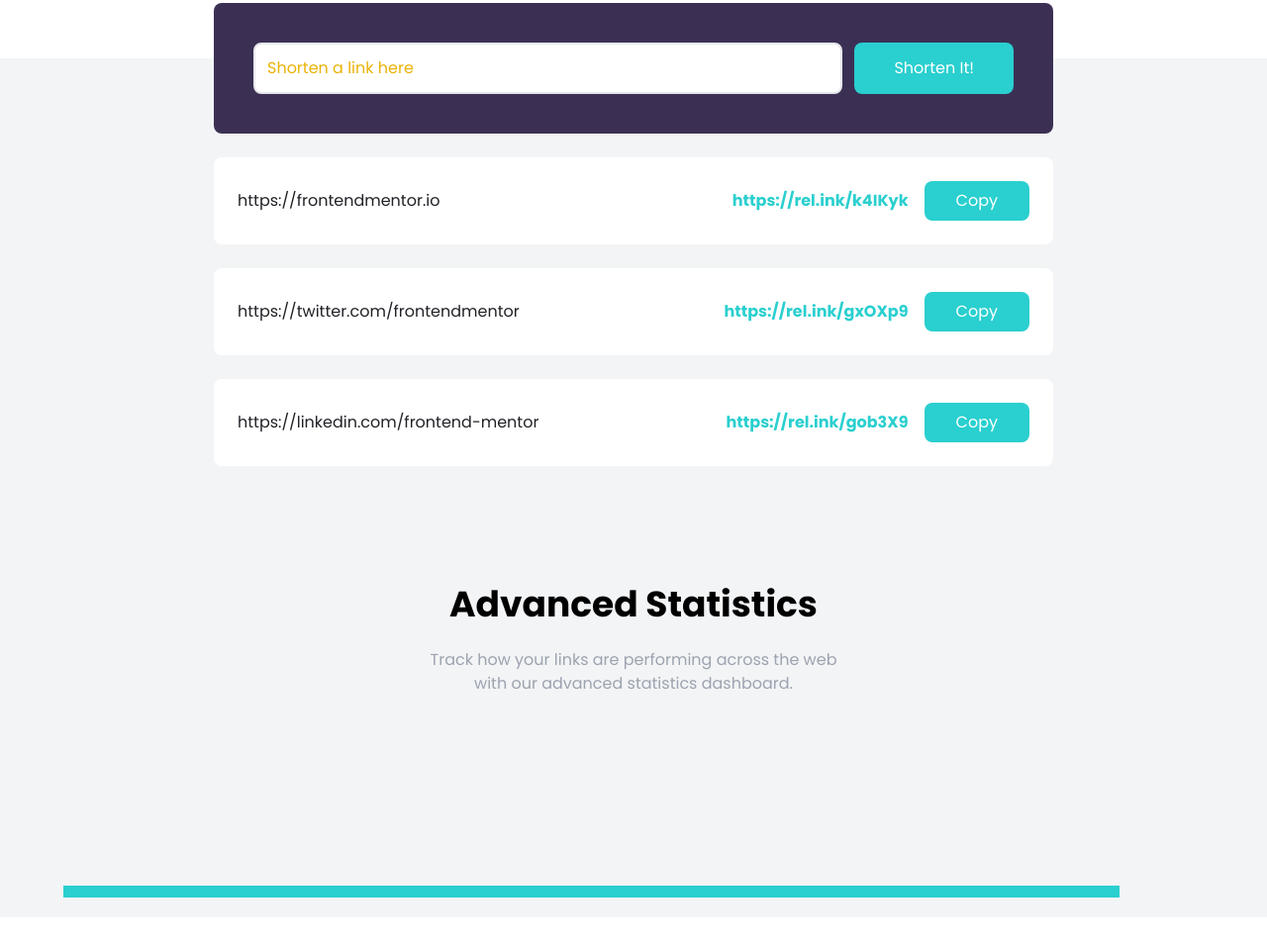
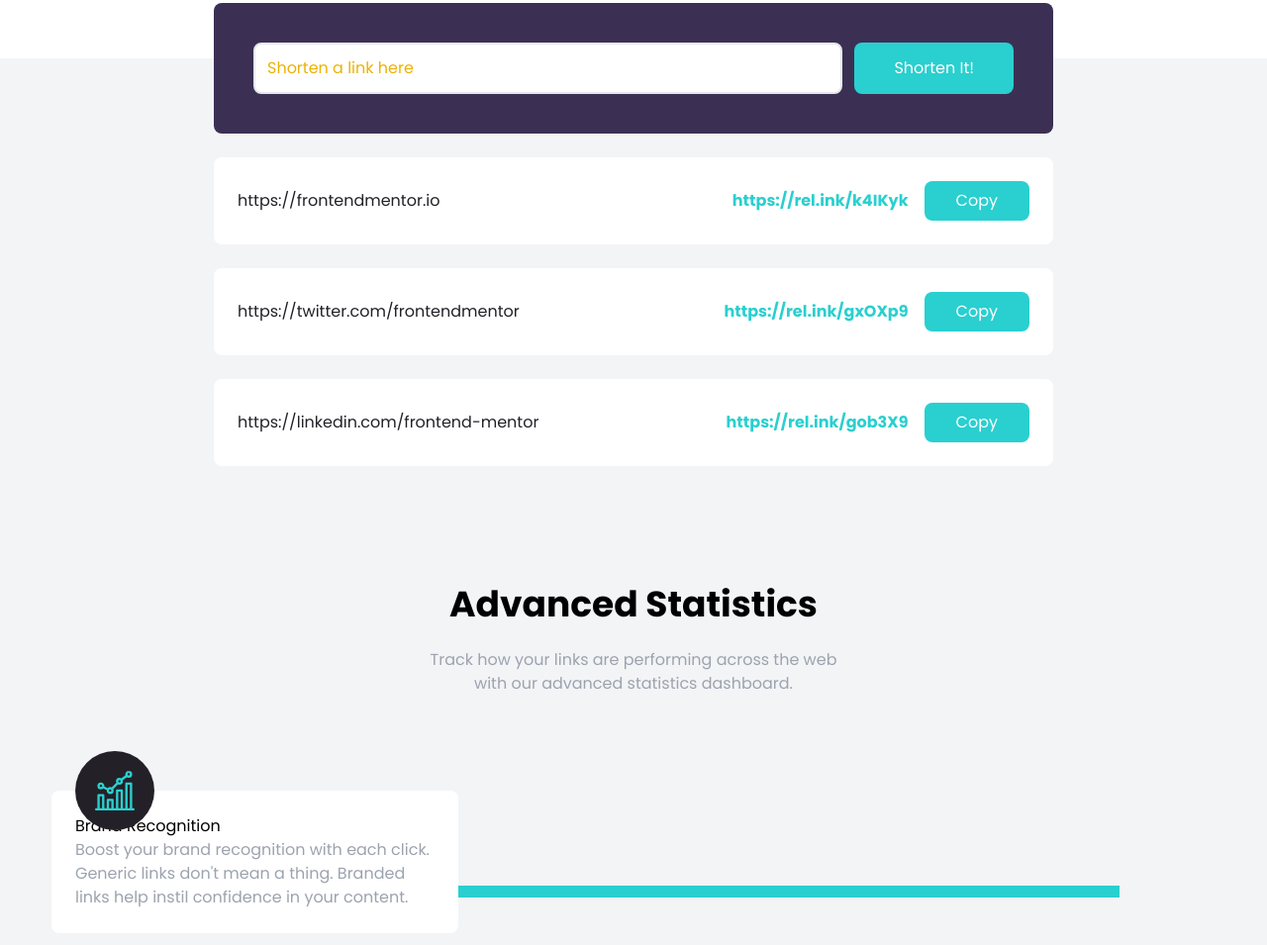
Before and after one commit to behrouz2115/shortly, a website: page src/index.html in a window 1280 px wide. Shown: the part 637-1592 px from the top of the page at 99% size. Before the commit the page ends 1564 px from the top, so only its background shows below. Drawn offline with Linux system fonts and the light colour scheme.

Commit message:
feature section

```diff
--- a/src/index.html
+++ b/src/index.html
@@ -132,6 +132,23 @@
             <div class=" hidden absolute top-24 w-10/12 left-16 h-3 bg-cyan md:block"></div>
             <!-- vertical line -->
             <div class=" absolute  w-2 left-1/2 h-full -ml-1 bg-cyan md:hidden"></div>
+            <!-- box 1 -->
+            <div class=" relative flex flex-col p-6 spaxc-y-6 bg-white rounded-lg md:w-1/3">
+                <!-- image -->
+                <div class="absolute -ml-10 left-1/2 -top-10 md:left-16">
+                    <!-- image container -->
+                    <div class="flex items-center justify-center w-20 h-20 p-4 rounded-full bg-veryDarkViolet">
+                        <img src="../image/icon-brand-recognition.svg" alt="">
+                    </div>
+                </div>
+                <h5>
+                    Brand Recognition
+                </h5>
+                <p class="text-center text-gray-400 md:text-left">
+                    Boost your brand recognition with each click. Generic links don't
+                    mean a thing. Branded links help instil confidence in your content.
+                </p>
+            </div>
         </div>
     </section>
     <script src="../js/script.js"></script>
```
Also changed, not shown: dist/output.css, image/icon-brand-recognition.svg (added).
